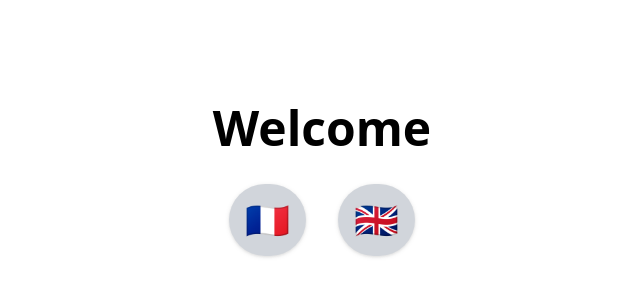
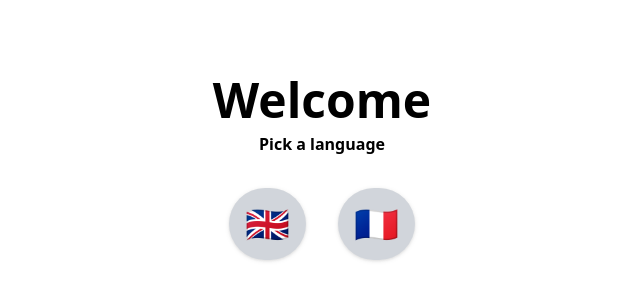
Before and after one commit to rekky1aws/portfolio, a Vue app: page / in a window 1280 px wide. Shown: the part 220-520 px from the top of the page, without its empty margins (318-958 px from the left). Built offline with nearby package versions, Linux system fonts and the light colour scheme.

Commit message:
Better language picker.
Changed the way the titles are dynamically displayed when hovering a
flag.

```diff
--- a/src/components/PickLanguage.vue
+++ b/src/components/PickLanguage.vue
@@ -1,24 +1,27 @@
 <script setup>
 import { ref } from 'vue';
 
-const welcomeText = ref("Welcome");
-console.log(welcomeText);
+const language = ref("en");
 </script>
 
 <template>
-    <main class="h-screen w-screen flex flex-col justify-center items-center gap-8">
-        <h1 id="welcome" class="text-5xl font-bold">{{ welcomeText }}</h1>
-        <div class="flex justify-center items-center gap-8">
-            <RouterLink to="/fr" id="fr" @mouseover="welcomeText = 'Bienvenue'">
+    <main class="h-screen w-screen flex flex-col justify-center items-center">
+        <h1 v-if="language == 'fr'" class="text-5xl font-bold">Bienvenue</h1>
+        <h1 v-else class="text-5xl font-bold">Welcome</h1>
+
+        <h2 v-if="language == 'fr'" class="font-bold m-2">Choisissez une langue</h2>
+        <h2 v-else class="font-bold m-2">Pick a language</h2>
+
+
+        <div class="flex justify-center items-center gap-8 m-6">
+            <RouterLink to="/en" id="en" @mouseover="language = 'en'">
+                <div class="p-4 bg-gray-300 rounded-full drop-shadow hover-tilt flex gap-2 flex-col justify-center items-center text-4xl hover:drop-shadow-xl">
+                    <span>🇬🇧</span>
+                </div>
+            </RouterLink>
+            <RouterLink to="/fr" id="fr" @mouseover="language = 'fr'">
                 <div class="p-4 bg-gray-300 rounded-full drop-shadow hover-tilt flex gap-2 flex-col justify-center items-center text-4xl hover:drop-shadow-xl">
                     <span>🇫🇷</span>
-                    <!-- <span>Français</span> -->
-                </div>
-            </RouterLink>
-            <RouterLink to="/en" id="en" @mouseover="welcomeText = 'Welcome'">
-                <div class="p-4 bg-gray-300 rounded-full drop-shadow hover-tilt flex gap-2 flex-col justify-center items-center text-4xl hover:drop-shadow-xl">
-                    <span>🇬🇧</span>
-                    <!-- <span>English</span> -->
                 </div>
             </RouterLink>
         </div>
```
